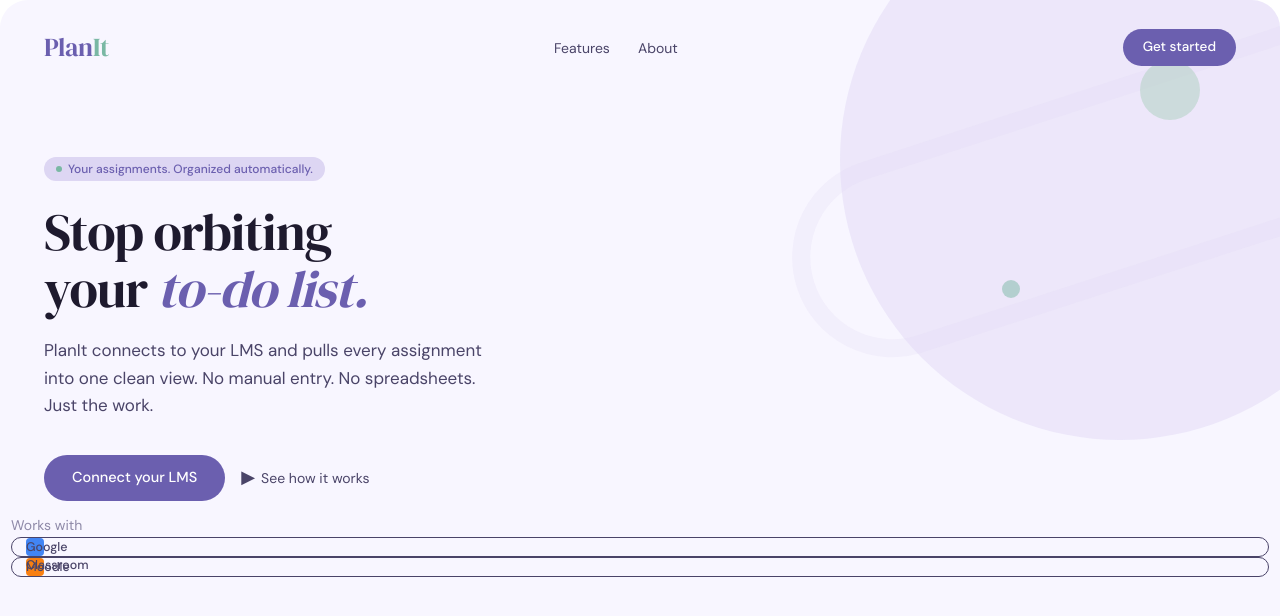
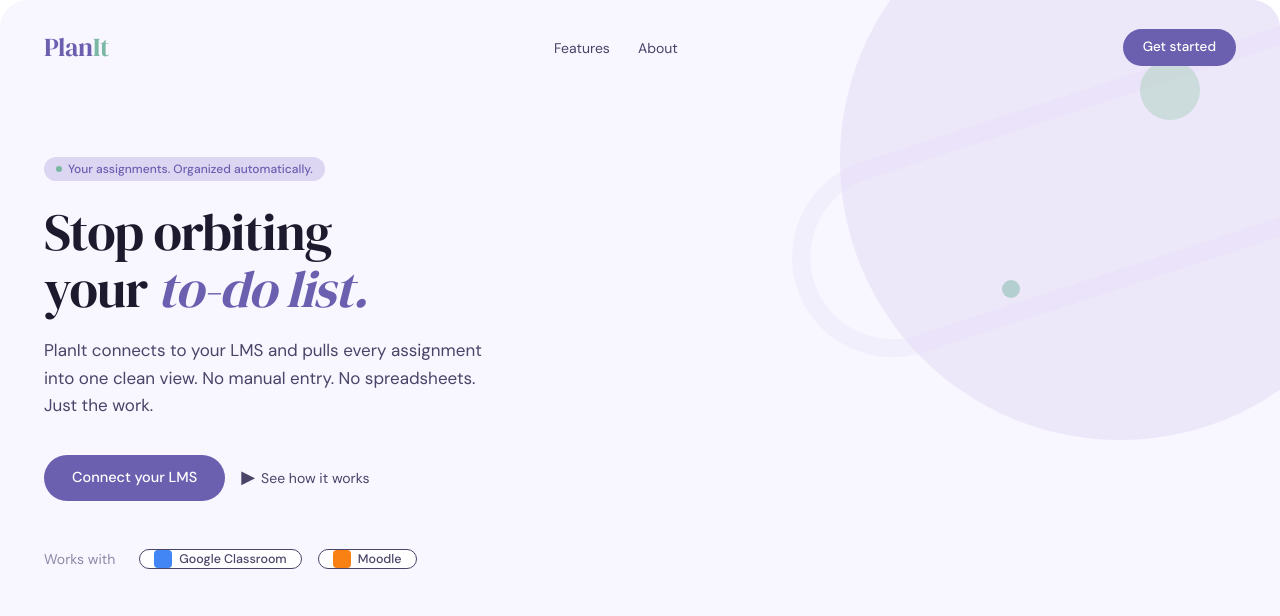
Before and after one commit to Dylan-Brooks2/PlanIt, a Next.js app: page / in a window 1280 px wide. Shown: the top 616 px of the page. Built offline with nearby package versions, Linux system fonts and the light colour scheme.

Commit message:
fixed up integration buttons

```diff
--- a/src/app/page.tsx
+++ b/src/app/page.tsx
@@ -58,22 +58,17 @@ export default function Home() {
       </div>
 
       {/* Moodle & Google Classroom Integration */}
-      <div className="relative z-[2] flex-row items-center gap-4 px-[11px] pt-[12px] pb-[11px]">
-        <span className="text-ink-mute margin-right-2 text-sm">
-          {' '}
-          Works with{' '}
-        </span>
+      <div className="relative z-[2] flex items-center gap-4 px-11 pt-12 pb-11">
+        <span className="text-ink-mute mr-2 text-sm"> Works with </span>
 
-        <div className="background-white text-ink-mid flex-row items-center gap-[7px] rounded-full border-[1px] px-[14px] text-[12.5px] font-medium">
-          <div className="square h-[18px] w-[18px] rounded-sm bg-[#4285F4]">
-            Google Classroom
-          </div>
+        <div className="text-ink-mid flex items-center gap-[7px] rounded-full border-[1px] bg-white px-[14px] text-[12.5px] font-medium">
+          <div className="size-[18px] rounded-sm bg-[#4285F4]" />
+          Google Classroom
         </div>
 
-        <div className="background-white text-ink-mid flex-row items-center gap-[7px] rounded-full border-[1px] px-[14px] text-[12.5px] font-medium">
-          <div className="square h-[18px] w-[18px] rounded-sm bg-[#F98012]">
-            Moodle
-          </div>
+        <div className="text-ink-mid flex items-center gap-[7px] rounded-full border-[1px] bg-white px-[14px] text-[12.5px] font-medium">
+          <div className="size-[18px] rounded-sm bg-[#F98012]" />
+          Moodle
         </div>
       </div>
     </div>
```
